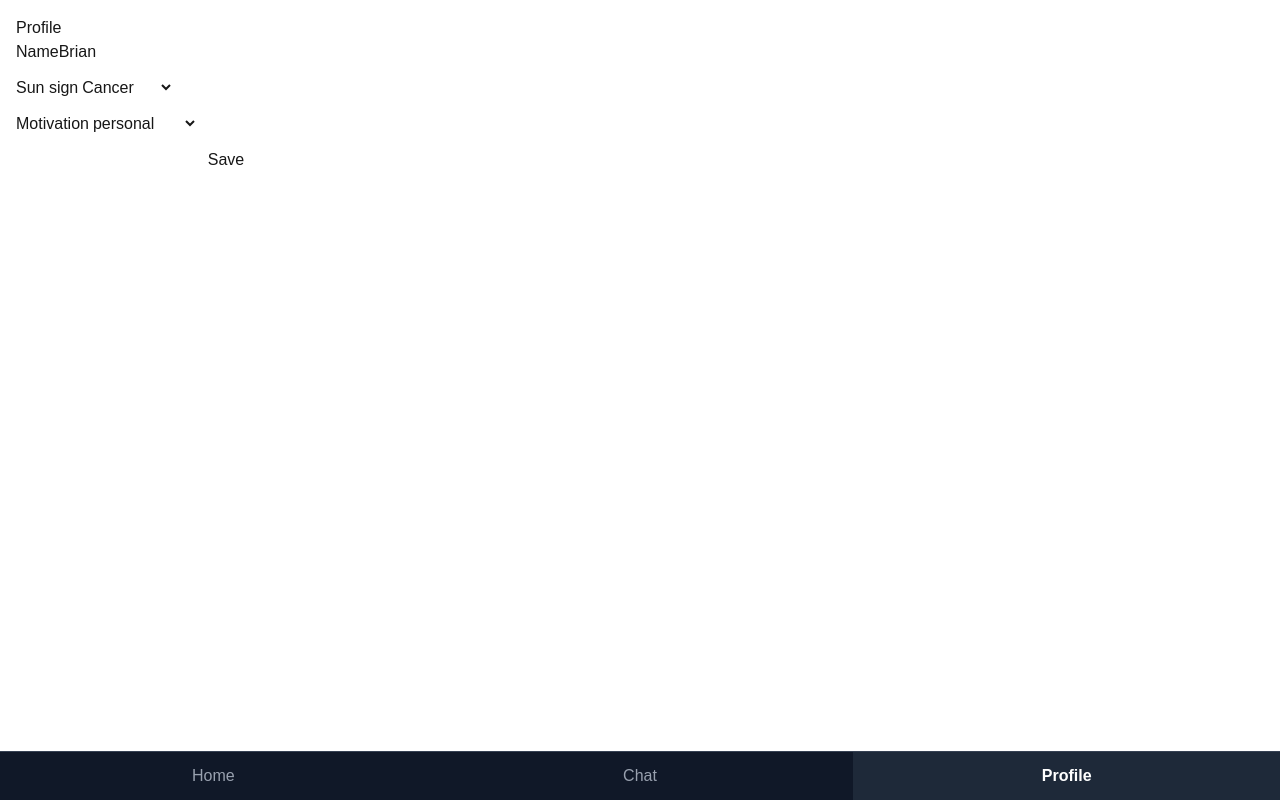
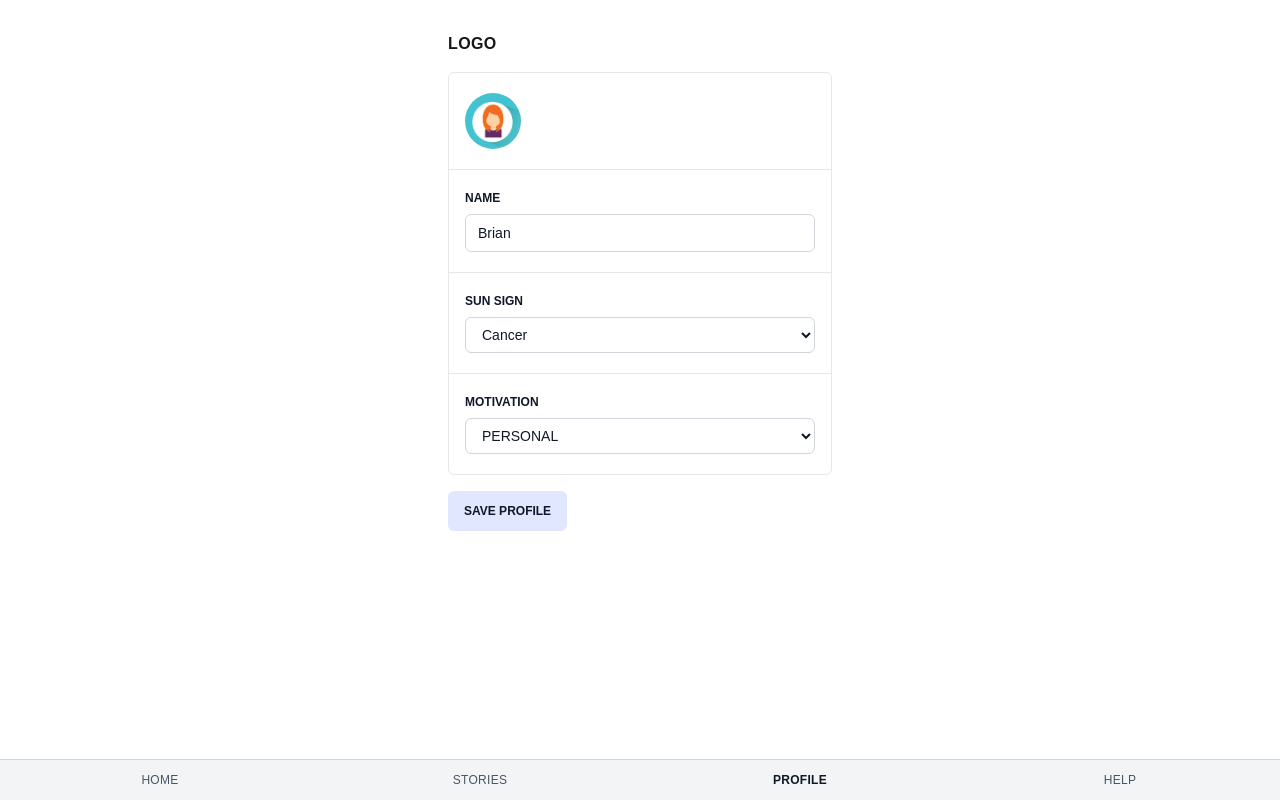
Before and after one commit to shanelledeveaux/chat-poc, a Next.js app: page /profile in a window 1280 px wide. Built offline with nearby package versions, Linux system fonts and the light colour scheme.

Commit message:
feat: pages added

```diff
--- a/src/app/components/NavBar/NavBar.tsx
+++ b/src/app/components/NavBar/NavBar.tsx
@@ -1,34 +1,38 @@
+// components/NavBar/NavBar.tsx
 "use client";
 import Link from "next/link";
 import { usePathname } from "next/navigation";
 
+const items = [
+  { href: "/", label: "HOME" },
+  { href: "/stories", label: "STORIES" },
+  { href: "/profile", label: "PROFILE" },
+  { href: "/help", label: "HELP" },
+];
+
 export function NavBar() {
   const pathname = usePathname();
 
-  const linkBase = "flex-1 text-center py-3 transition-colors duration-200";
-  const active = "bg-gray-800 text-white font-semibold";
-  const inactive = "bg-gray-900 text-gray-400 hover:text-white";
-
   return (
-    <nav className="fixed bottom-0 left-0 w-full flex border-t border-gray-700 bg-gray-900 z-50">
-      <Link
-        href="/"
-        className={`${linkBase} ${pathname === "/" ? active : inactive}`}
-      >
-        Home
-      </Link>
-      <Link
-        href="/chat"
-        className={`${linkBase} ${pathname === "/chat" ? active : inactive}`}
-      >
-        Chat
-      </Link>
-      <Link
-        href="/profile"
-        className={`${linkBase} ${pathname === "/profile" ? active : inactive}`}
-      >
-        Profile
-      </Link>
+    <nav className="fixed bottom-0 left-0 w-full bg-gray-100 border-t border-gray-300 z-50">
+      <ul className="flex">
+        {items.map(({ href, label }) => {
+          const active = pathname === href;
+          return (
+            <li key={href} className="flex-1">
+              <Link
+                href={href}
+                className={[
+                  "block text-center py-3 text-xs tracking-wide",
+                  active ? "font-extrabold text-gray-900" : "text-gray-600",
+                ].join(" ")}
+              >
+                {label}
+              </Link>
+            </li>
+          );
+        })}
+      </ul>
     </nav>
   );
 }
--- /dev/null
+++ b/src/app/components/PrimaryButton/PrimaryButton.tsx
@@ -0,0 +1,32 @@
+import Link from "next/link";
+
+type LinkProps = { href: string; onClick?: never };
+type ButtonProps = { onClick: () => void | Promise<void>; href?: never };
+type ComboProps = (LinkProps | ButtonProps) & {
+  children: React.ReactNode;
+  className?: string;
+};
+
+export function PrimaryButton(props: ComboProps) {
+  const base =
+    "rounded-md bg-indigo-100 px-4 py-3 text-xs font-bold text-gray-900 hover:bg-indigo-200 active:bg-indigo-300";
+  if ("href" in props && props.href) {
+    return (
+      <Link
+        href={props.href}
+        className={`${base} ${props.className ?? ""}`}
+        prefetch={false}
+      >
+        {props.children}
+      </Link>
+    );
+  }
+  return (
+    <button
+      onClick={props.onClick}
+      className={`${base} ${props.className ?? ""}`}
+    >
+      {props.children}
+    </button>
+  );
+}
--- a/src/app/layout.tsx
+++ b/src/app/layout.tsx
@@ -8,8 +8,8 @@ export default function RootLayout({
 }) {
   return (
     <html lang="en">
-      <body className="pb-16 bg-gray-950 text-white">
-        <main className="px-4 pt-4 pb-4">{children}</main>
+      <body className="pb-12 bg-gray-950 text-white h-screen">
+        <main className="px-4 pt-4 pb-4 h-full">{children}</main>
         <NavBar />
       </body>
     </html>
--- a/src/app/page.tsx
+++ b/src/app/page.tsx
@@ -1,17 +1,50 @@
 // app/page.tsx
+import Image from "next/image";
+import { PrimaryButton } from "./components/PrimaryButton/PrimaryButton";
+
 export default function HomePage() {
+  const date = new Date().toLocaleDateString(undefined, {
+    year: "numeric",
+    month: "long",
+    day: "numeric",
+  });
+
   return (
-    <section>
-      <h1>Astro RPG</h1>
-      <p>
-        Collaborative, astrology‑themed story adventures. Start a new tale in
-        Chat, or tweak your traits in Profile.
-      </p>
-      <ul>
-        <li>Pick a zodiac‑flavored persona.</li>
-        <li>Type your opening scene; the AI continues the story.</li>
-        <li>Play solo or with friends in the same room code.</li>
-      </ul>
+    <section className="flex flex-col items-center h-full text-left px-4 pt-6 pb-20 max-w-sm mx-auto">
+      {/* Logo */}
+      <div className="w-full flex justify-start mb-6">
+        <span className="text-base font-semibold tracking-wide">LOGO</span>
+      </div>
+      <div>
+        {/* Hero image */}
+        <div className="mb-6">
+          <Image
+            src="/user-avatar.jpg" // replace with your asset
+            alt="Hero"
+            width={128}
+            height={128}
+            className="rounded-full object-cover"
+          />
+        </div>
+
+        {/* Date */}
+        <p className="text-xs text-gray-500 mb-2">{date}</p>
+
+        {/* Headline */}
+        <h1 className="text-2xl font-extrabold leading-snug mb-3">
+          Your sign. Your fate. <br /> Infinite possibilities.
+        </h1>
+
+        {/* Body */}
+        <p className="text-sm text-gray-600 mb-6">
+          Jump into a wild, astrological adventure where your zodiac traits
+          spark outrageous scenarios. Play solo or with friends and watch the
+          cosmic drama unfold.
+        </p>
+
+        {/* CTA */}
+        <PrimaryButton href="/stories">START YOUR QUEST</PrimaryButton>
+      </div>
     </section>
   );
 }
--- a/src/app/profile/page.tsx
+++ b/src/app/profile/page.tsx
@@ -1,6 +1,8 @@
-// app/profile/page.tsx
 "use client";
+
 import { useState } from "react";
+import Image from "next/image";
+import { PrimaryButton } from "../components/PrimaryButton/PrimaryButton";
 
 export default function ProfilePage() {
   const [name, setName] = useState("Brian");
@@ -8,22 +10,58 @@ export default function ProfilePage() {
   const [motivation, setMotivation] = useState("personal");
 
   const save = async () => {
-    // TODO: persist to Supabase (profiles table)
-    // await supabase.from("profiles").upsert({ id: userId, name, sunSign, motivation })
-    alert("Saved (stub).");
+    // TODO: persist to Supabase
+    alert("Profile saved!");
   };
 
   return (
-    <section>
-      <h1>Profile</h1>
-      <div style={{ display: "grid", gap: 12, maxWidth: 420 }}>
-        <label>
-          Name
-          <input value={name} onChange={(e) => setName(e.target.value)} />
-        </label>
-        <label>
-          Sun sign
-          <select value={sunSign} onChange={(e) => setSunSign(e.target.value)}>
+    <section className="max-w-sm mx-auto">
+      {/* Top bar like the mock */}
+      <div className="flex items-center justify-between py-4">
+        <span className="text-base font-semibold tracking-wide">LOGO</span>
+        <div className="w-10" />
+      </div>
+
+      {/* Card container in the same style as /stories */}
+      <div className="rounded-md overflow-hidden border border-gray-200 bg-white">
+        {/* Avatar row */}
+        <div className="relative px-4 py-5 border-b border-gray-200">
+          <div className="flex items-center gap-4">
+            <div className="h-14 w-14 rounded-full overflow-hidden ring-4 ring-white shadow">
+              <Image
+                src="/user-avatar.jpg" // replace with user image
+                alt="Avatar"
+                width={56}
+                height={56}
+                className="h-full w-full object-cover"
+              />
+            </div>
+          </div>
+        </div>
+
+        {/* Name */}
+        <div className="px-4 py-5 border-b border-gray-200">
+          <label className="block text-xs font-semibold text-gray-900 mb-2">
+            NAME
+          </label>
+          <input
+            value={name}
+            onChange={(e) => setName(e.target.value)}
+            className="w-full rounded-md border border-gray-300 px-3 py-2 text-sm text-gray-900 placeholder-gray-400 focus:outline-none focus:ring-2 focus:ring-indigo-500 focus:border-indigo-500"
+            placeholder="Your name"
+          />
+        </div>
+
+        {/* Sun Sign */}
+        <div className="px-4 py-5 border-b border-gray-200">
+          <label className="block text-xs font-semibold text-gray-900 mb-2">
+            SUN SIGN
+          </label>
+          <select
+            value={sunSign}
+            onChange={(e) => setSunSign(e.target.value)}
+            className="w-full rounded-md border border-gray-300 px-3 py-2 text-sm text-gray-900 focus:outline-none focus:ring-2 focus:ring-indigo-500 focus:border-indigo-500"
+          >
             {[
               "Aries",
               "Taurus",
@@ -43,21 +81,30 @@ export default function ProfilePage() {
               </option>
             ))}
           </select>
-        </label>
-        <label>
-          Motivation
+        </div>
+
+        {/* Motivation */}
+        <div className="px-4 py-5">
+          <label className="block text-xs font-semibold text-gray-900 mb-2">
+            MOTIVATION
+          </label>
           <select
             value={motivation}
             onChange={(e) => setMotivation(e.target.value)}
+            className="w-full rounded-md border border-gray-300 px-3 py-2 text-sm text-gray-900 focus:outline-none focus:ring-2 focus:ring-indigo-500 focus:border-indigo-500"
           >
             {["personal", "investigative", "accidental"].map((m) => (
               <option key={m} value={m}>
-                {m}
+                {m.toUpperCase()}
               </option>
             ))}
           </select>
-        </label>
-        <button onClick={save}>Save</button>
+        </div>
+      </div>
+
+      {/* CTA aligned with mock button style */}
+      <div className="pt-4">
+        <PrimaryButton onClick={save}>SAVE PROFILE</PrimaryButton>
       </div>
     </section>
   );
--- /dev/null
+++ b/src/app/stories/[id]/staging/page.tsx
@@ -0,0 +1,76 @@
+"use client";
+import { notFound } from "next/navigation";
+import Image from "next/image";
+import { PrimaryButton } from "@/app/components/PrimaryButton/PrimaryButton";
+
+export default async function StoryStagingPage({
+  params,
+}: {
+  params: Promise<{ id: string }>;
+}) {
+  const { id } = await params;
+
+  // TODO: Fetch story data from DB
+  const story = { title: "Name of story" };
+  if (!story) return notFound();
+
+  const code = "54396"; // TODO: generate unique game code
+  const players = [
+    { id: 1, name: "Player 1", avatar: "/user-avatar.jpg" },
+    { id: 2, name: "Player 2", avatar: "/user-avatar.jpg" },
+    { id: 3, name: "Player 3", avatar: "/user-avatar.jpg" },
+  ];
+
+  return (
+    <section className="max-w-sm mx-auto py-6 text-center">
+      <header className="mb-6">
+        <span className="block text-base font-semibold">LOGO</span>
+      </header>
+
+      <h1 className="text-2xl font-bold">{story.title}</h1>
+      <p className="mt-2 text-sm text-gray-600">Share this code with friends</p>
+
+      <div className="mt-3 flex items-center justify-center gap-3">
+        <span className="rounded-md bg-gray-100 px-6 py-2 text-2xl font-bold tracking-widest">
+          {code}
+        </span>
+        <button onClick={() => navigator.clipboard.writeText(code)}>📋</button>
+        <button
+          onClick={() => navigator.share?.({ text: `Join my game: ${code}` })}
+        >
+          🔗
+        </button>
+      </div>
+
+      {/* Player slots */}
+      <div className="mt-8 grid grid-cols-3 gap-4 justify-items-center">
+        {Array.from({ length: 6 }).map((_, idx) => {
+          const player = players[idx];
+          return player ? (
+            <Image
+              key={idx}
+              src={player.avatar}
+              alt={player.name}
+              width={72}
+              height={72}
+              className="rounded-full object-cover"
+            />
+          ) : (
+            <div
+              key={idx}
+              className="h-[72px] w-[72px] rounded-full border-2 border-dashed border-gray-300"
+            />
+          );
+        })}
+      </div>
+
+      {/* Start Button */}
+      <PrimaryButton
+        href={`/chat?story=${id}&code=${code}`}
+        className="mt-8 block rounded-md bg-indigo-100 px-4 py-3 text-xs font-bold text-gray-900 hover:bg-indigo-200 active:bg-indigo-300"
+      >
+        START YOUR QUEST
+      </PrimaryButton>
+    </section>
+  );
+}
--- /dev/null
+++ b/src/app/stories/page.tsx
@@ -0,0 +1,81 @@
+import { PrimaryButton } from "../components/PrimaryButton/PrimaryButton"; // Adjust the path as needed
+
+type Story = {
+  id: string;
+  title: string;
+  peopleRange: string;
+  blurb: string;
+  genre: string;
+  badgeSrc?: string; // small circular avatar/badge (optional)
+};
+
+const STORIES: Story[] = [
+  {
+    id: "game-show",
+    title: "Name of story",
+    peopleRange: "2–6 people",
+    blurb:
+      "Lorem ipsum dolor sit amet, consectetur adipiscing elit, sed do eiusmod tempor incosti ididunt ut labore et dolore magna aliqua. Ut enim ad minim veniam, quis nostrud.",
+    genre: "GAME SHOW",
+    badgeSrc: "/avatar1.jpg",
+  },
+  {
+    id: "survival",
+    title: "Name of story",
+    peopleRange: "2–6 people",
+    blurb:
+      "Lorem ipsum dolor sit amet, consectetur adipiscing elit, sed do eiusmod tempor incosti ididunt ut labore et dolore magna aliqua. Ut enim ad minim veniam, quis nostrud.",
+    genre: "SURVIVAL",
+  },
+  {
+    id: "romance",
+    title: "Name of story",
+    peopleRange: "2–6 people",
+    blurb:
+      "Lorem ipsum dolor sit amet, consectetur adipiscing elit, sed do eiusmod tempor incosti ididunt ut labore et dolore magna aliqua. Ut enim ad minim veniam, quis nostrud.",
+    genre: "ROMANCE",
+  },
+];
+
+function StoryCard({ s }: { s: Story }) {
+  return (
+    <article className="relative border-t border-gray-200 bg-white p-4">
+      <header className="mb-2 flex items-start justify-between gap-3">
+        <h3 className="text-lg font-semibold">{s.title}</h3>
+        <span className="text-xs text-gray-500 shrink-0">{s.peopleRange}</span>
+      </header>
+
+      <p className="text-sm text-gray-600 mb-4">{s.blurb}</p>
+
+      <div className="flex items-center justify-between">
+        <span className="text-xs font-semibold tracking-wide text-gray-900">
+          {s.genre}
+        </span>
+        <PrimaryButton href={`/stories/${s.id}/staging`}>
+          START YOUR QUEST
+        </PrimaryButton>
+      </div>
+    </article>
+  );
+}
+
+export default function StoriesPage() {
+  return (
+    <section className="max-w-sm mx-auto">
+      {/* Top bar like your mock */}
+      <div className="flex items-center justify-between py-4">
+        <span className="text-base font-semibold tracking-wide">LOGO</span>
+        {/* spacer for future actions */}
+        <div className="w-10" />
+      </div>
+
+      <div className="rounded-md overflow-y-auto">
+        {STORIES.map((s, i) => (
+          <StoryCard key={s.id} s={s} />
+        ))}
+        {/* bottom border */}
+        <div className="h-px bg-gray-200" />
+      </div>
+    </section>
+  );
+}
```
Also changed, not shown: src/app/help/page.tsx (added, +7 -0 lines).
